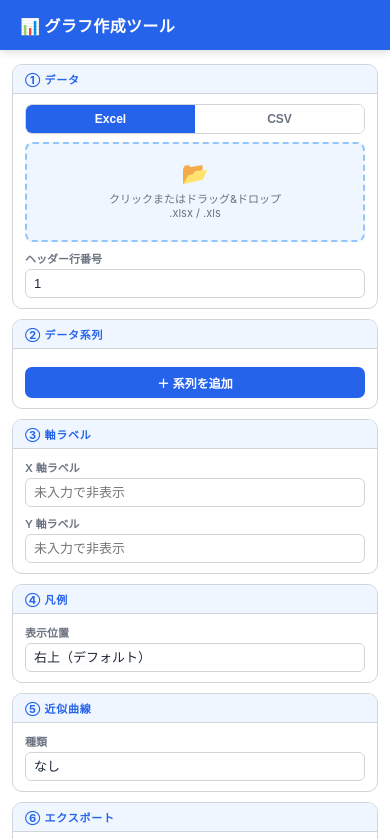
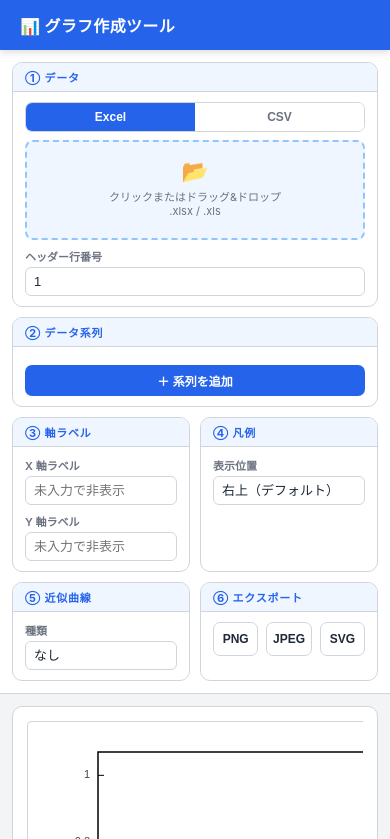
Before and after one commit to tsubasa1234/excel-graph-tool, a plain HTML site: page index.html in a window 390 px wide. Shown: the top 839 px of the page. Drawn offline with nearby package versions, Linux system fonts and the light colour scheme.

Commit message:
Fix mobile layout: 2-column grid sidebar + full scroll

```diff
--- a/index.html
+++ b/index.html
@@ -2,7 +2,7 @@
 <html lang="ja">
 <head>
   <meta charset="UTF-8">
-  <meta name="viewport" content="width=device-width, initial-scale=1.0, maximum-scale=1.0, user-scalable=no">
+  <meta name="viewport" content="width=device-width, initial-scale=1.0">
   <title>グラフ作成ツール</title>
   <script src="https://cdnjs.cloudflare.com/ajax/libs/PapaParse/5.4.1/papaparse.min.js"></script>
   <script src="https://cdnjs.cloudflare.com/ajax/libs/xlsx/0.18.5/xlsx.full.min.js"></script>
@@ -245,10 +245,47 @@
 
     /* ── Mobile ── */
     @media (max-width: 768px) {
-      .app-body { flex-direction: column; height: auto; overflow: visible; }
-      .sidebar { width: 100%; max-height: none; border-right: none; border-bottom: 1px solid var(--border); }
-      .main-area { padding: 12px; align-items: stretch; }
-      .canvas-card { width: 100%; }
+      html, body { height: auto; overflow-y: auto; }
+
+      .app-body {
+        flex-direction: column;
+        height: auto;
+        overflow: visible;
+      }
+
+      .sidebar {
+        width: 100%;
+        overflow-y: visible;
+        overflow-x: hidden;
+        max-height: none;
+        border-right: none;
+        border-bottom: 1px solid var(--border);
+        /* 2カラムグリッドで並べる */
+        display: grid;
+        grid-template-columns: 1fr 1fr;
+        gap: 10px;
+        padding: 12px;
+      }
+
+      /* ① データ と ② データ系列 は全幅 */
+      .sidebar > .section:nth-child(1),
+      .sidebar > .section:nth-child(2) {
+        grid-column: 1 / -1;
+      }
+
+      .main-area {
+        padding: 12px;
+        align-items: stretch;
+      }
+
+      .canvas-card {
+        width: 100%;
+      }
+
+      .canvas-wrapper {
+        overflow-x: auto;
+        -webkit-overflow-scrolling: touch;
+      }
     }
   </style>
 </head>
```
